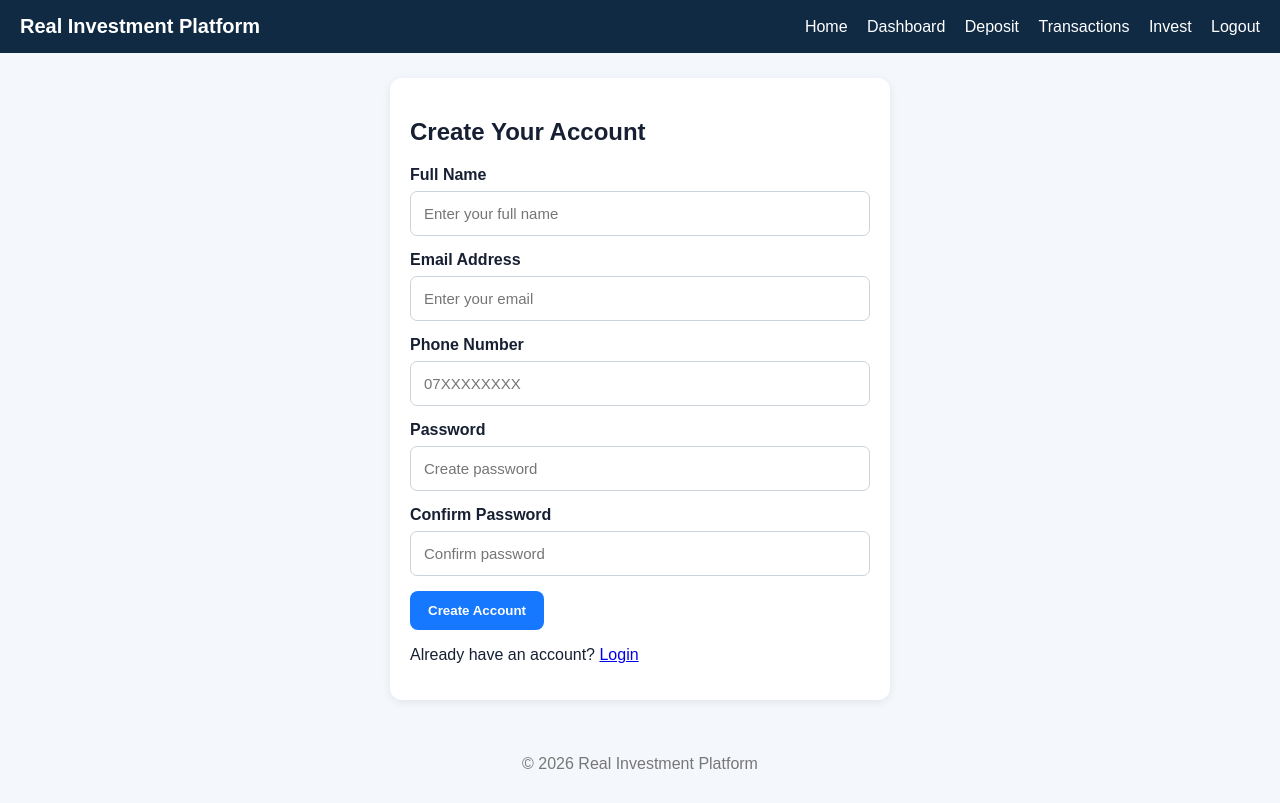
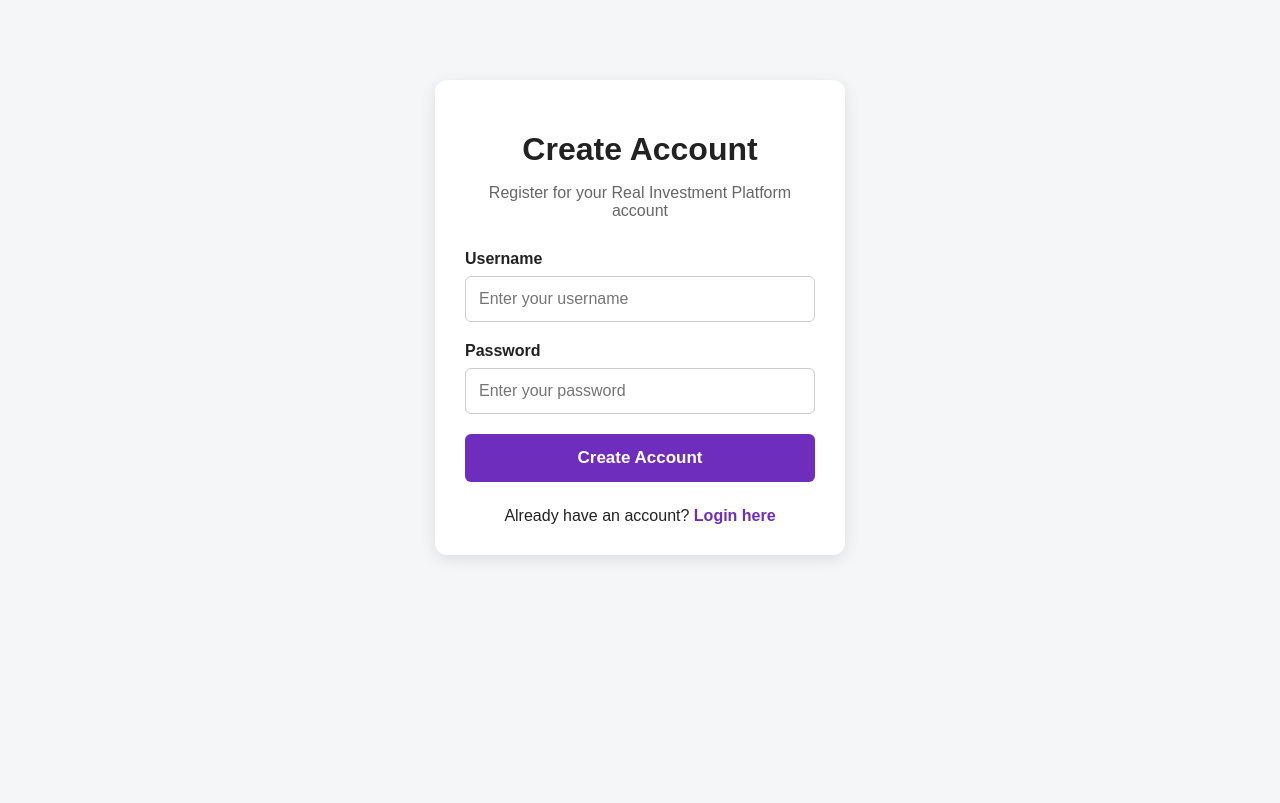
Before and after one commit to kiplangatduncan/real-investment-platform, a Flask app: page /register in a window 1280 px wide. After the commit the page ends 559 px from the top, so only its background shows below. Run offline with Flask 3, Linux system fonts and the light colour scheme.

Commit message:
Update register.html

```diff
--- a/app/templates/register.html
+++ b/app/templates/register.html
@@ -1,77 +1,199 @@
-{% extends "base.html" %}
+<!DOCTYPE html>
+<html lang="en">
+<head>
+    <meta charset="UTF-8">
+    <meta name="viewport" content="width=device-width, initial-scale=1.0">
+    <title>Create Account - Real Investment Platform</title>
 
-{% block title %}
-Create Account
-{% endblock %}
+    <style>
+        * {
+            box-sizing: border-box;
+        }
 
-{% block content %}
+        body {
+            margin: 0;
+            padding: 0;
+            font-family: Arial, sans-serif;
+            background: #f4f6f8;
+            color: #222;
+        }
 
-<div class="card" style="max-width:500px;margin:auto;">
+        .container {
+            width: 100%;
+            max-width: 450px;
+            margin: 60px auto;
+            padding: 20px;
+        }
 
-    <h2>Create Your Account</h2>
+        .card {
+            background: white;
+            padding: 30px;
+            border-radius: 12px;
+            box-shadow: 0 4px 15px rgba(0, 0, 0, 0.1);
+        }
 
-    <form method="POST"
-          action="/register">
+        h1 {
+            text-align: center;
+            margin-bottom: 10px;
+            color: #222;
+        }
 
-        <label>Full Name</label>
+        .subtitle {
+            text-align: center;
+            color: #666;
+            margin-bottom: 30px;
+        }
+
+        .form-group {
+            margin-bottom: 20px;
+        }
+
+        label {
+            display: block;
+            margin-bottom: 8px;
+            font-weight: bold;
+        }
+
+        input {
+            width: 100%;
+            padding: 13px;
+            border: 1px solid #ccc;
+            border-radius: 6px;
+            font-size: 16px;
+        }
+
+        input:focus {
+            outline: none;
+            border-color: #6f2dbd;
+        }
+
+        button {
+            width: 100%;
+            padding: 14px;
+            background: #6f2dbd;
+            color: white;
+            border: none;
+            border-radius: 6px;
+            font-size: 17px;
+            font-weight: bold;
+            cursor: pointer;
+        }
+
+        button:hover {
+            background: #57219a;
+        }
+
+        .messages {
+            margin-bottom: 20px;
+        }
+
+        .message {
+            padding: 12px;
+            border-radius: 6px;
+            margin-bottom: 10px;
+            background: #ffe5e5;
+            color: #a00000;
+        }
+
+        .login-link {
+            text-align: center;
+            margin-top: 25px;
+        }
+
+        .login-link a {
+            color: #6f2dbd;
+            text-decoration: none;
+            font-weight: bold;
+        }
+
+        .login-link a:hover {
+            text-decoration: underline;
+        }
+
+        @media (max-width: 500px) {
+            .container {
+                margin: 20px auto;
+            }
+
+            .card {
+                padding: 25px 20px;
+            }
+        }
+    </style>
+</head>
+
+<body>
+
+<div class="container">
+
+    <div class="card">
+
+        <h1>Create Account</h1>
+
+        <p class="subtitle">
+            Register for your Real Investment Platform account
+        </p>
+
+        <!-- Flash Messages -->
+        {% with messages = get_flashed_messages(with_categories=true) %}
+            {% if messages %}
+                <div class="messages">
+                    {% for category, message in messages %}
+                        <div class="message">
+                            {{ message }}
+                        </div>
+                    {% endfor %}
+                </div>
+            {% endif %}
+        {% endwith %}
+
+        <!-- Registration Form -->
+        <form method="POST" action="{{ url_for('auth.register') }}">
+
+            <div class="form-group">
+                <label for="username">Username</label>
 
                 <input
                     type="text"
-            name="name"
-            placeholder="Enter your full name"
+                    id="username"
+                    name="username"
+                    placeholder="Enter your username"
+                    minlength="3"
                     required
+                    autocomplete="username"
                 >
+            </div>
 
-        <label>Email Address</label>
-
-        <input
-            type="email"
-            name="email"
-            placeholder="Enter your email"
-            required
-        >
-
-        <label>Phone Number</label>
-
-        <input
-            type="tel"
-            name="phone"
-            placeholder="07XXXXXXXX"
-            required
-        >
-
-        <label>Password</label>
+            <div class="form-group">
+                <label for="password">Password</label>
 
                 <input
                     type="password"
+                    id="password"
                     name="password"
-            placeholder="Create password"
+                    placeholder="Enter your password"
                     minlength="6"
                     required
+                    autocomplete="new-password"
                 >
+            </div>
 
-        <label>Confirm Password</label>
-
-        <input
-            type="password"
-            name="confirm_password"
-            placeholder="Confirm password"
-            minlength="6"
-            required
-        >
-
-        <button class="btn"
-                type="submit">
+            <button type="submit">
                 Create Account
             </button>
 
         </form>
 
-    <p>
+        <div class="login-link">
             Already have an account?
-        <a href="/login">Login</a>
-    </p>
+            <a href="{{ url_for('auth.login') }}">
+                Login here
+            </a>
+        </div>
 
     </div>
 
-{% endblock %}
+</div>
+
+</body>
+</html>
```
Lines whose indentation alone changed are shown as unchanged.
